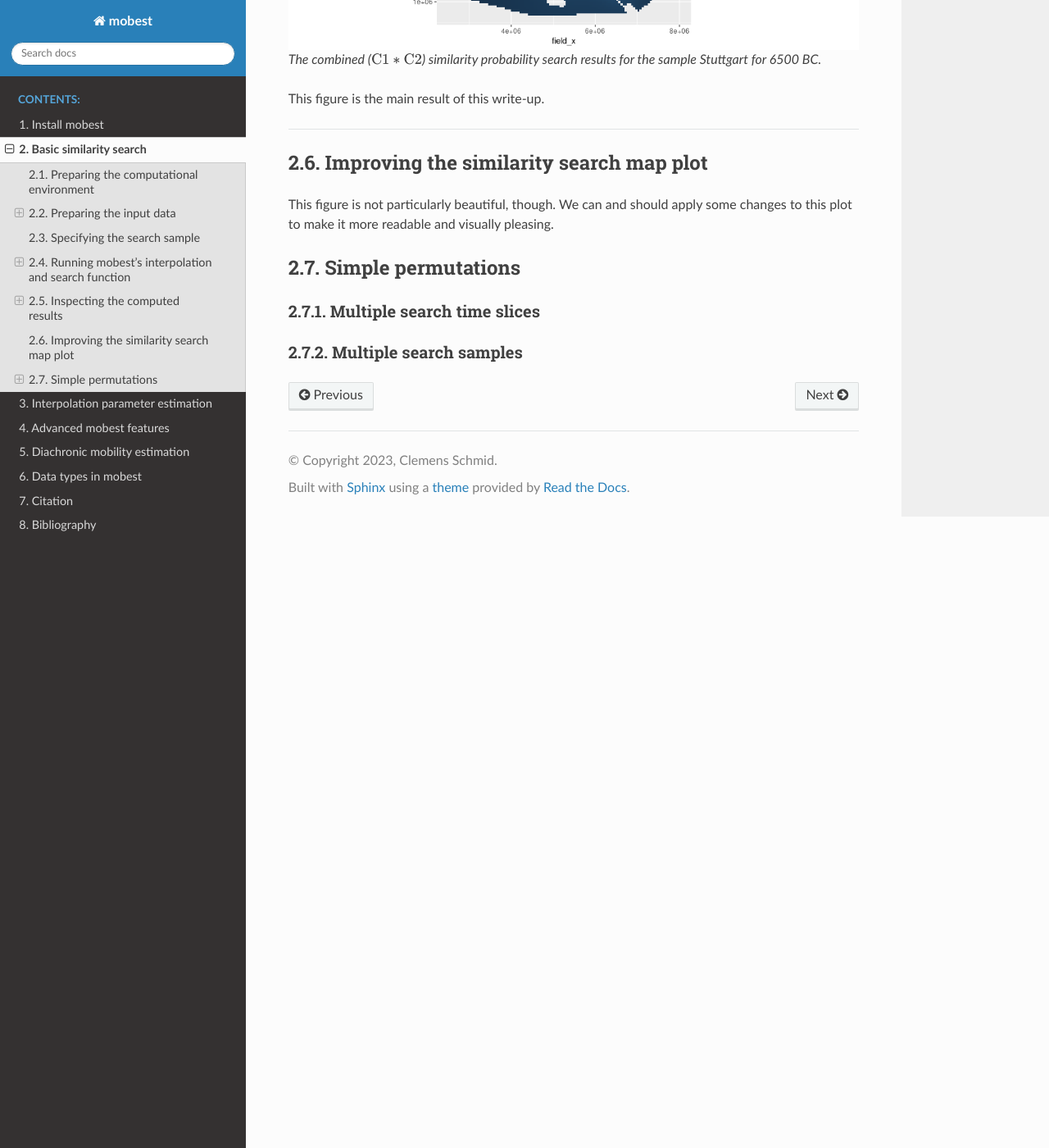
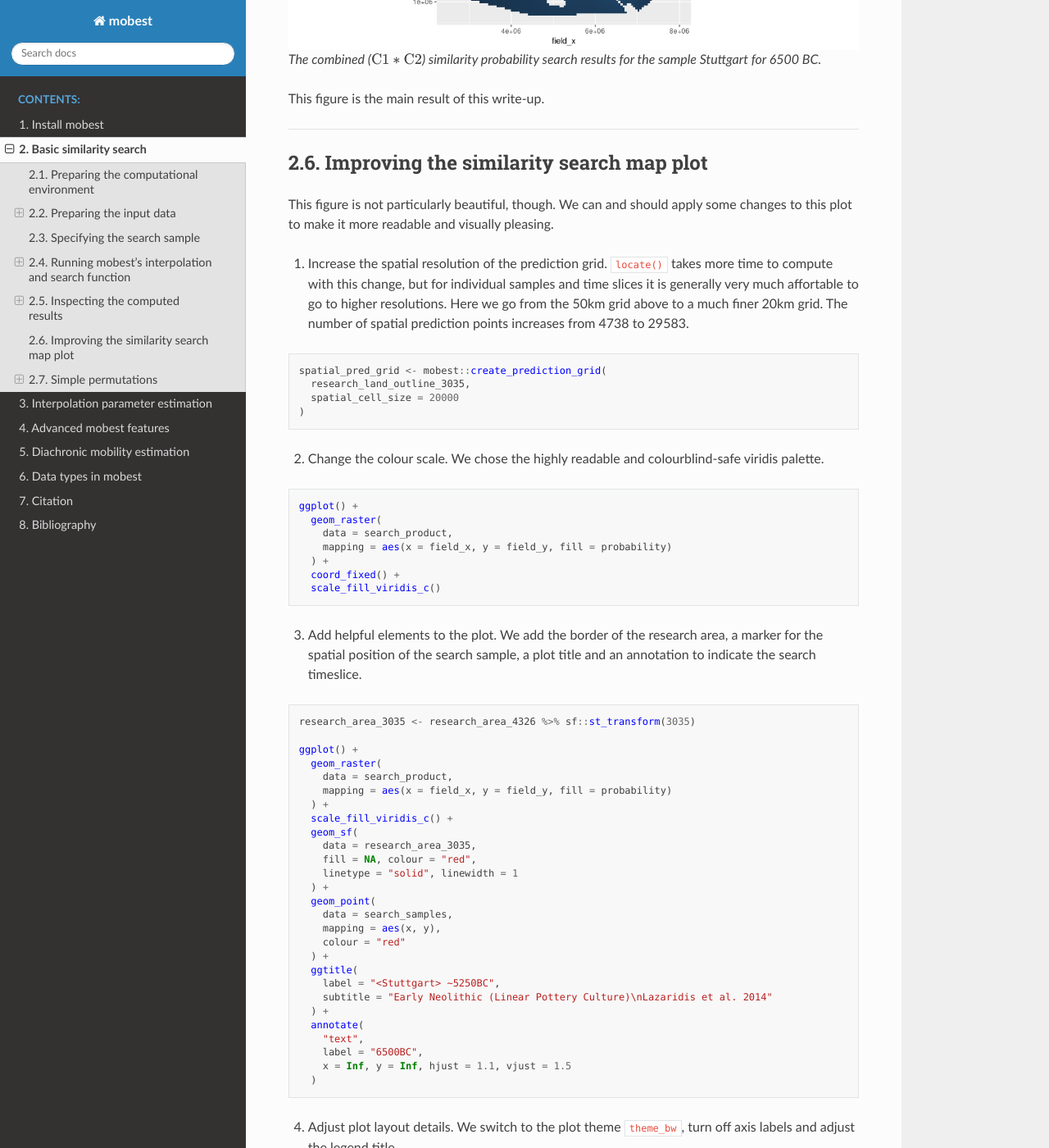
Before and after one commit to nevrome/mobest, a Sphinx documentation site: the page built from docs/basic.md, in a window 1280 px wide and 1400 px high, scrolled down 16822 px. Shown: the whole window at 82% size. Built offline with Sphinx 7.4.7 and the Read the Docs theme 2.0.0, drawn with Linux system fonts in a browser that asks for light colours; cross-references to code outside the pages are shown as plain code; some of the changed text lies outside the part shown.

Commit message:
made a more beautiful version of the result plot

````diff
--- a/docs/basic.md
+++ b/docs/basic.md
@@ -565,6 +565,78 @@ This figure is the main result of this write-up.
 
 This figure is not particularly beautiful, though. We can and should apply some changes to this plot to make it more readable and visually pleasing.
 
+1. Increase the spatial resolution of the prediction grid. `locate()` takes more time to compute with this change, but for individual samples and time slices it is generally very much affortable to go to higher resolutions. Here we go from the 50km grid above to a much finer 20km grid. The number of spatial prediction points increases from 4738 to 29583.
+
+```r
+spatial_pred_grid <- mobest::create_prediction_grid(
+  research_land_outline_3035,
+  spatial_cell_size = 20000
+)
+```
+
+2. Change the colour scale. We chose the highly readable and colourblind-safe viridis palette.
+
+```r
+ggplot() +
+  geom_raster(
+    data = search_product,
+    mapping = aes(x = field_x, y = field_y, fill = probability)
+  ) +
+  coord_fixed() +
+  scale_fill_viridis_c()
+```
+
+3. Add helpful elements to the plot. We add the border of the research area, a marker for the spatial position of the search sample, a plot title and an annotation to indicate the search timeslice.
+
+```r
+research_area_3035 <- research_area_4326 %>% sf::st_transform(3035)
+
+ggplot() +
+  geom_raster(
+    data = search_product,
+    mapping = aes(x = field_x, y = field_y, fill = probability)
+  ) +
+  scale_fill_viridis_c() +
+  geom_sf(
+    data = research_area_3035,
+    fill = NA, colour = "red",
+    linetype = "solid", linewidth = 1
+  ) +
+  geom_point(
+    data = search_samples,
+    mapping = aes(x, y),
+    colour = "red"
+  ) +
+  ggtitle(
+    label = "<Stuttgart> ~5250BC",
+    subtitle = "Early Neolithic (Linear Pottery Culture)\nLazaridis et al. 2014"
+  ) +
+  annotate(
+    "text",
+    label = "6500BC",
+    x = Inf, y = Inf, hjust = 1.1, vjust = 1.5
+  )
+```
+
+4. Adjust plot layout details. We switch to the plot theme `theme_bw`, turn off axis labels and adjust the legend title.
+
+```r
+... +
+  theme_bw() +
+  theme(
+    axis.title = element_blank()
+  ) +
+  guides(
+    fill = guide_colourbar(title = "Similarity\nsearch\nprobability")
+  )
+```
+
+This leaves us with the following, more refined plot:
+
+```{figure} img/basic/search_map_neat_combined.png
+A more beautiful and informative version of the result plot.
+```
+
 ## Simple permutations
 
 ### Multiple search time slices
````
Also changed, not shown: docs/img/basic/search_map_neat_combined.png (added), 1 other file.
